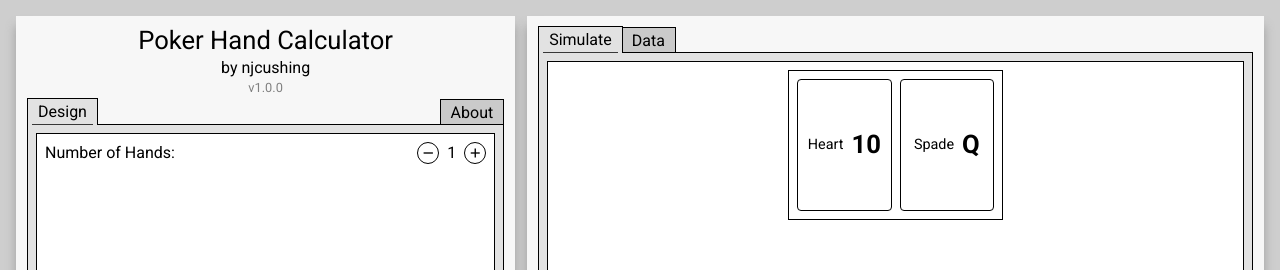
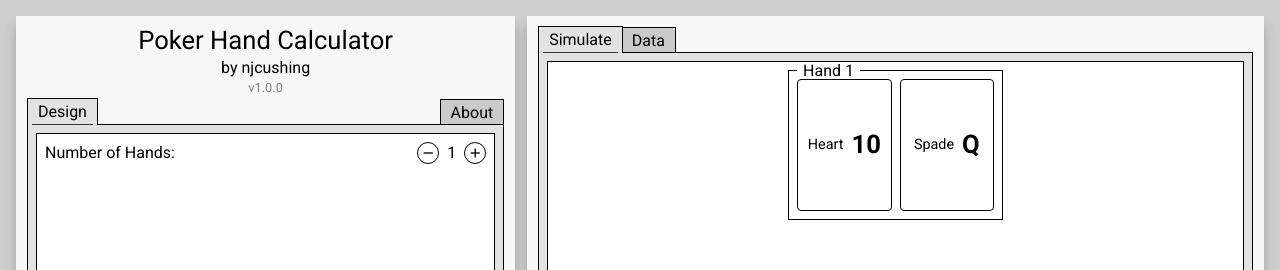
Before and after one commit to njcushing/poker-hand-calculator, a React (Vite) app: page / in a window 1280 px wide. Shown: the top 270 px of the page. Built offline with nearby package versions, Linux system fonts and the light colour scheme.

Commit message:
Display the hand number above each hand

```diff
--- a/src/features/Simulate/components/Hand/index.module.css
+++ b/src/features/Simulate/components/Hand/index.module.css
@@ -1,10 +1,21 @@
 .hand {
+    position: relative;
+
     display: flex;
 
     border: 1px solid #000;
 
     height: 150px;
     padding: 8px;
+}
+
+.hand-id {
+    position: absolute;
+    translate: 0% -100%;
+
+    background-color: white;
+
+    padding: 0px 6px;
 }
 
 .cards {
--- a/src/features/Simulate/components/Hand/index.tsx
+++ b/src/features/Simulate/components/Hand/index.tsx
@@ -4,11 +4,13 @@ import styles from "./index.module.css";
 
 export type THand = {
     info: THandInfo;
+    number: number;
 };
 
-export function Hand({ info }: THand) {
+export function Hand({ info, number }: THand) {
     return (
         <div className={styles["hand"]}>
+            <p className={styles["hand-id"]}>{`Hand ${number}`}</p>
             <div className={styles["cards"]}>
                 <Card info={info[0]} />
                 <Card info={info[1]} />
--- a/src/features/Simulate/index.module.css
+++ b/src/features/Simulate/index.module.css
@@ -19,7 +19,7 @@
     display: flex;
     justify-content: center;
     flex-wrap: wrap;
-    gap: 8px;
+    gap: 12px 8px;
 
     width: 100%;
 }
--- a/src/features/Simulate/index.tsx
+++ b/src/features/Simulate/index.tsx
@@ -10,8 +10,8 @@ export function Simulate() {
     return (
         <div className={styles["simulate"]}>
             <div className={styles["hands-container"]}>
-                {pokerHandCalculatorState.currentHands.map((hand) => {
-                    return <Hand info={hand} key={`hand-${uuid()}`} />;
+                {pokerHandCalculatorState.currentHands.map((hand, i) => {
+                    return <Hand info={hand} number={i + 1} key={`hand-${uuid()}`} />;
                 })}
             </div>
         </div>
```
